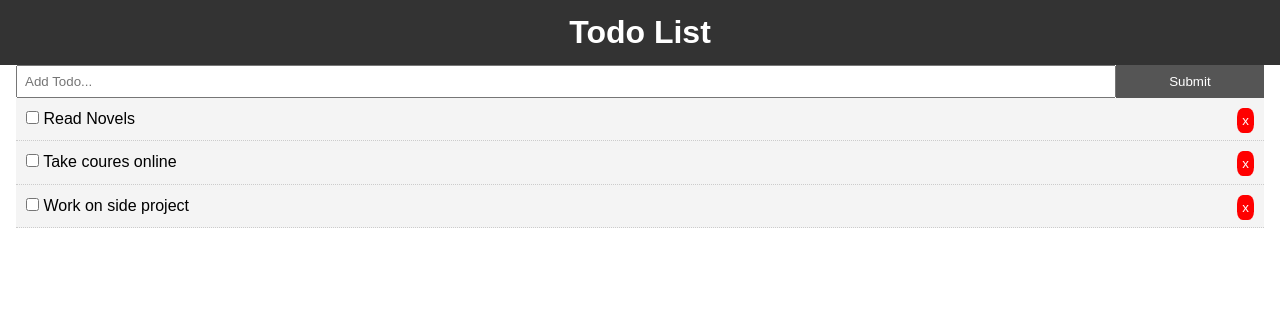
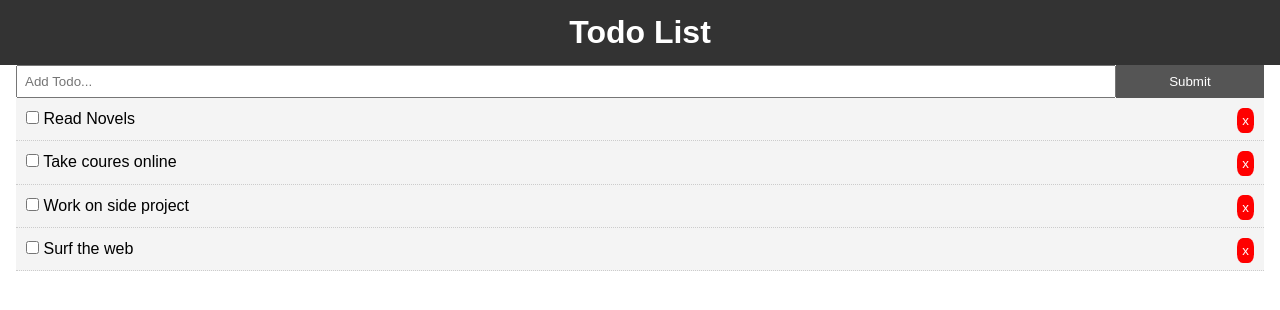
Before and after one commit to dev-empire/dev-coder-todo, a React (Create React App) app: page / in a window 1280 px wide. Shown: the top 310 px of the page. Built offline with nearby package versions, Linux system fonts and the light colour scheme.

Commit message:
made commit

```diff
--- a/src/App.js
+++ b/src/App.js
@@ -21,6 +21,11 @@ class App extends Component {
       {
         id: uuid(),
         title: 'Work on side project',
+        completed: false,
+      },
+      {
+        id: uuid(),
+        title: 'Surf the web',
         completed: false,
       },
     ],
```
